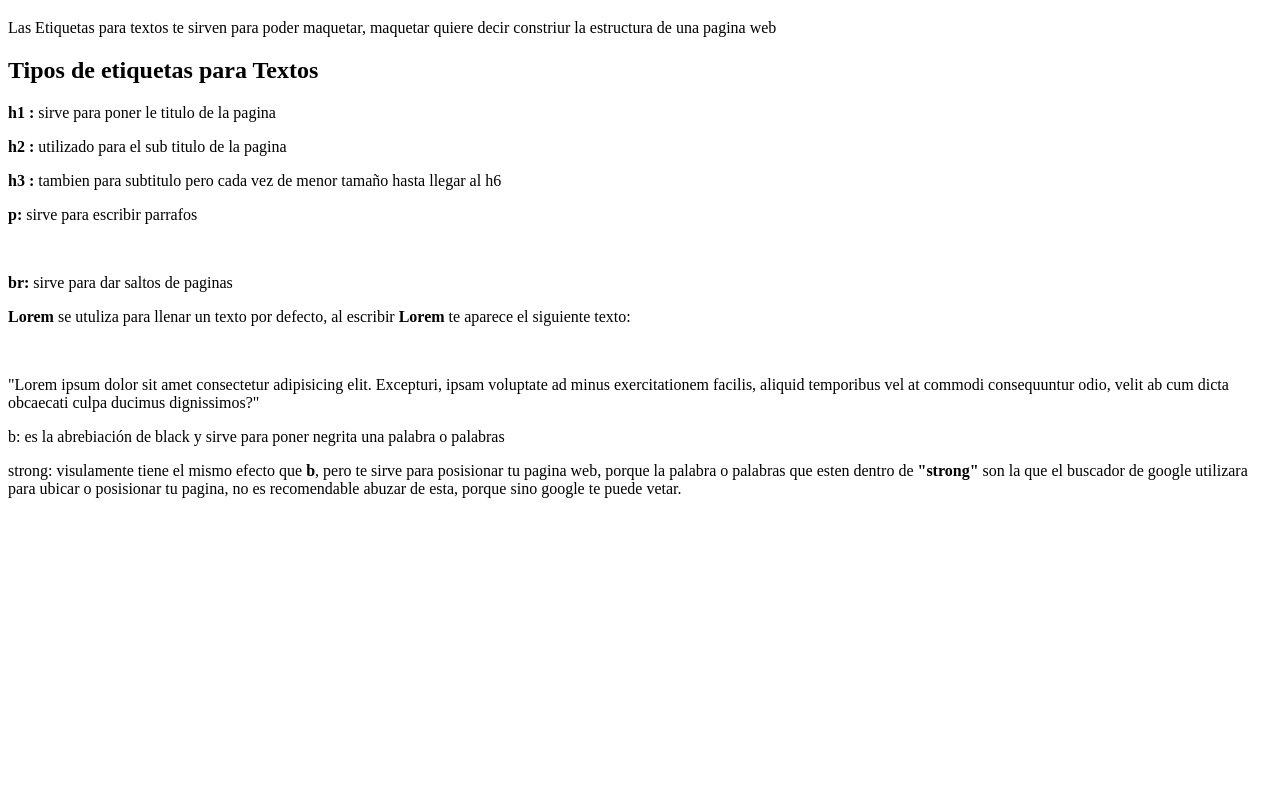
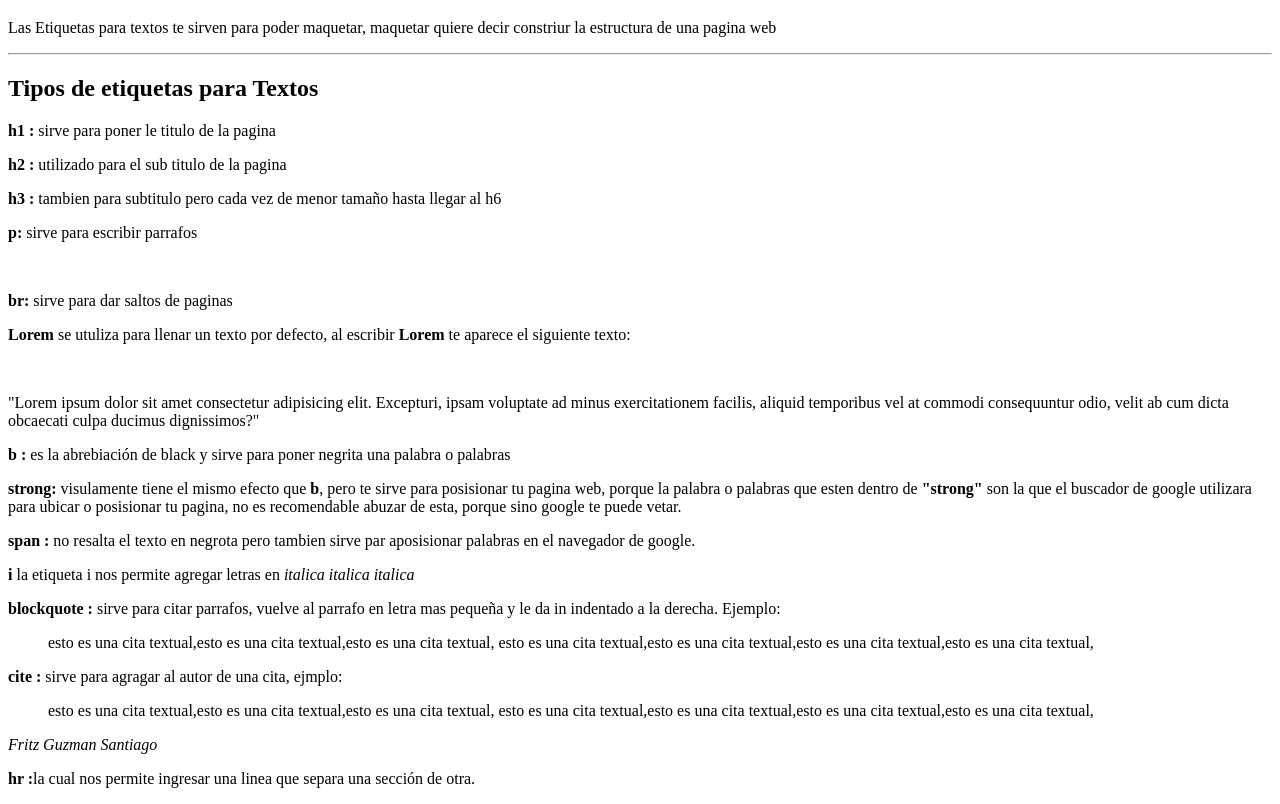
Before and after one commit to fritz652/curso_html, a website: page src/2_etiquetas.html in a window 1280 px wide. Shown: the part 61-865 px from the top of the page. Before the commit the page ends 800 px from the top, so only its background shows below. Drawn offline with Linux system fonts and the light colour scheme.

Commit message:
2_etiquetas_segunda parte

```diff
--- a/src/2_etiquetas.html
+++ b/src/2_etiquetas.html
@@ -12,7 +12,8 @@
     <h1>2. Etiquetas para Textos</h1>
 
        <p>Las Etiquetas para textos te sirven para poder maquetar, maquetar quiere decir constriur la estructura de una pagina web </p>
-    <h2>Tipos de etiquetas para Textos</h2>
+        <hr>
+       <h2>Tipos de etiquetas para Textos</h2>
 
        <p> <b>h1 :</b> sirve para poner le titulo de la pagina</p>
        <p> <b>h2 :</b> utilizado para el sub titulo de la pagina</p>
@@ -25,13 +26,30 @@
            Excepturi, ipsam voluptate ad minus exercitationem facilis,
             aliquid temporibus vel at commodi consequuntur odio, velit
              ab cum dicta obcaecati culpa ducimus dignissimos?"</p>
-       <p>b: es la abrebiación de black y sirve para poner negrita una
+       <p> <b>b :</b> es la abrebiación de black y sirve para poner negrita una
             palabra o palabras</p>
-       <p>strong: visulamente tiene el mismo efecto que <b>b</b>, pero
+       <p> <b>strong: </b> visulamente tiene el mismo efecto que <b>b</b>, pero
          te sirve para posisionar tu pagina web, porque la palabra o
         palabras que esten dentro de <b>"strong"</b> son la que el buscador
         de google utilizara para ubicar o posisionar tu pagina, no es recomendable
          abuzar de esta, porque sino google te puede vetar.  </p>
+        <p><b>span :</b> no resalta el texto en negrota pero tambien sirve par
+        aposisionar palabras en el navegador de google.</p>
+        <p><b>i</b> la etiqueta i nos permite agregar letras en <i>italica italica italica</i></p>
+
+        <p> <b>blockquote :</b> sirve para citar parrafos, vuelve al parrafo en letra
+        mas pequeña y le da in indentado a la derecha. Ejemplo: </p>
+        <blockquote>esto es una cita textual,esto es una cita textual,esto es una cita textual,
+        esto es una cita textual,esto es una cita textual,esto es una cita textual,esto es
+        una cita textual,</blockquote>
+        <p><b>cite : </b> sirve para agragar al autor de una cita, ejmplo:</p>
+        <blockquote>esto es una cita textual,esto es una cita textual,esto es una cita textual,
+        esto es una cita textual,esto es una cita textual,esto es una cita textual,esto es
+        una cita textual,</blockquote>
+        <cite>Fritz Guzman Santiago</cite>
+        <p><b>hr :</b>la cual nos permite ingresar una linea que separa una sección de otra.</p>
+
+
 
 </body>
 </html>
```
